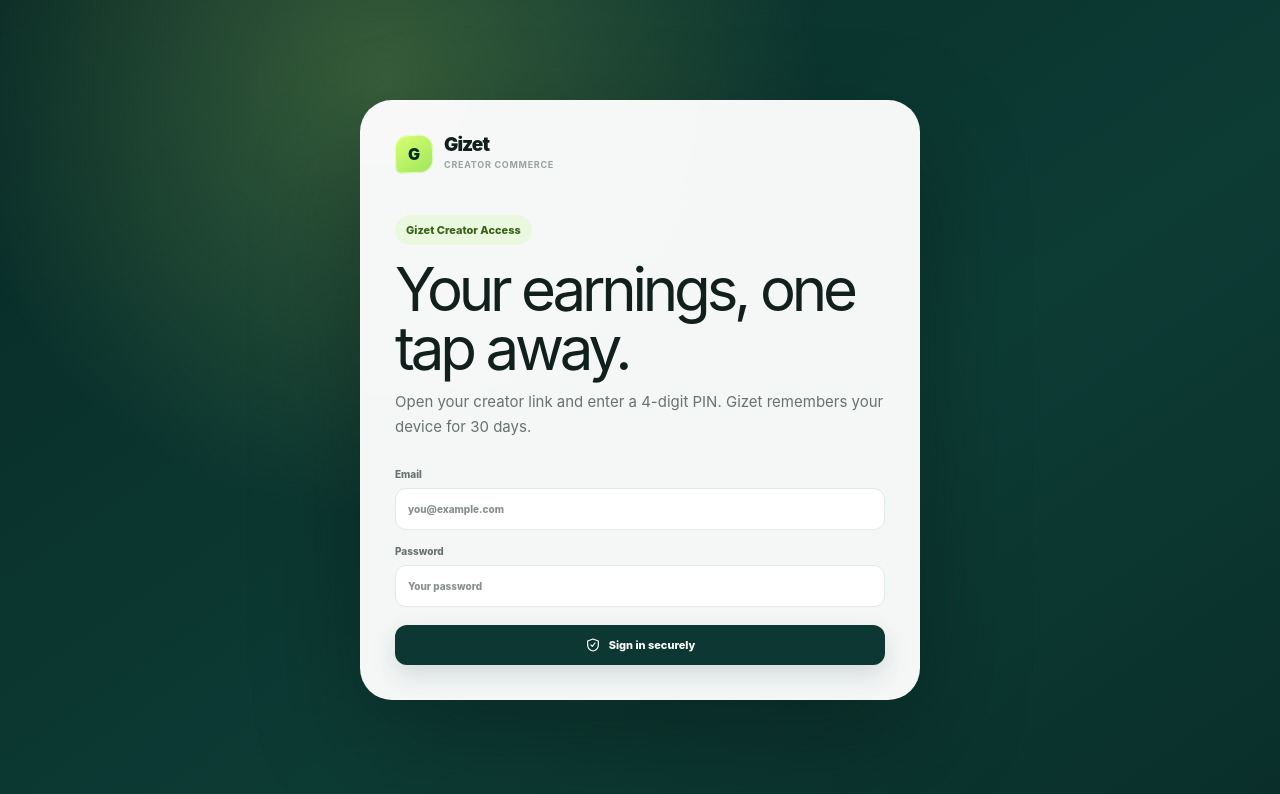
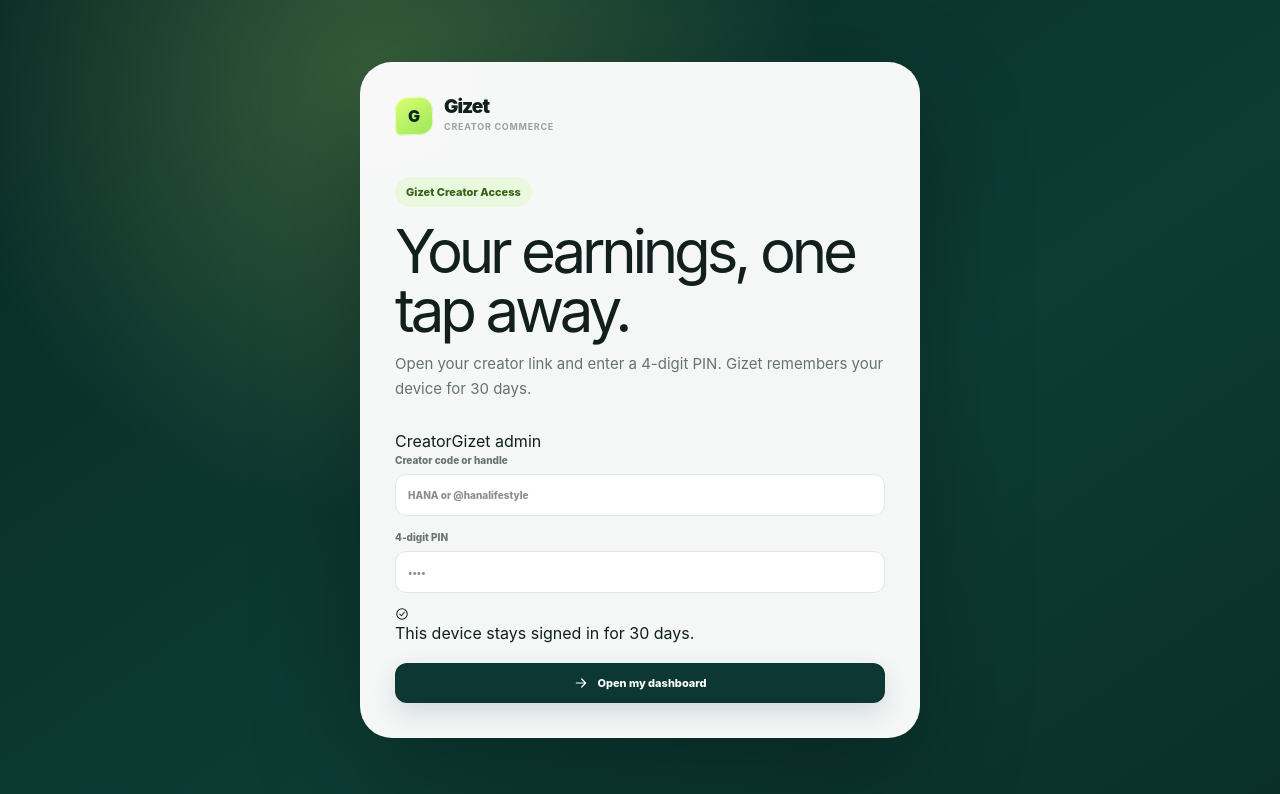
Before and after one commit to nahomalemu21/Gizet-Affiliate-, a Next.js app: page /login in a window 1280 px wide. Shown: the top 794 px of the page. Built offline with nearby package versions, Linux system fonts and the light colour scheme; no server answers.

Commit message:
Add creator code and PIN login UI

```diff
--- a/components/auth/LoginForm.tsx
+++ b/components/auth/LoginForm.tsx
@@ -7,6 +7,8 @@ import { Icon } from "@/components/Icons";
 export function LoginForm() {
   const router = useRouter();
   const params = useSearchParams();
+  const creatorFromLink = params.get("creator") || "";
+  const [mode, setMode] = useState<"creator" | "admin">("creator");
   const [error, setError] = useState("");
   const [loading, setLoading] = useState(false);
 
@@ -15,10 +17,13 @@ export function LoginForm() {
     setLoading(true);
     setError("");
     const form = new FormData(event.currentTarget);
+    const payload = mode === "creator"
+      ? { mode, code: form.get("code"), pin: form.get("pin") }
+      : { mode, email: form.get("email"), password: form.get("password") };
     const response = await fetch("/api/auth/login", {
       method: "POST",
       headers: { "Content-Type": "application/json" },
-      body: JSON.stringify({ email: form.get("email"), password: form.get("password") }),
+      body: JSON.stringify(payload),
     });
     const body = await response.json().catch(() => ({}));
     setLoading(false);
@@ -32,11 +37,23 @@ export function LoginForm() {
   }
 
   return (
-    <form className="login-form" onSubmit={submit}>
-      <label>Email<input name="email" type="email" autoComplete="email" required placeholder="you@example.com" /></label>
-      <label>Password<input name="password" type="password" autoComplete="current-password" required minLength={8} placeholder="Your password" /></label>
-      {error && <div className="form-error">{error}</div>}
-      <button className="btn-primary login-button" disabled={loading}><Icon name="shield" size={16}/>{loading ? "Signing in…" : "Sign in securely"}</button>
-    </form>
+    <div>
+      <div className="login-tabs" role="tablist" aria-label="Sign in type">
+        <button type="button" className={mode === "creator" ? "active" : ""} onClick={() => { setMode("creator"); setError(""); }}>Creator</button>
+        <button type="button" className={mode === "admin" ? "active" : ""} onClick={() => { setMode("admin"); setError(""); }}>Gizet admin</button>
+      </div>
+      <form className="login-form" onSubmit={submit} key={mode}>
+        {mode === "creator" ? <>
+          <label>Creator code or handle<input name="code" defaultValue={creatorFromLink} autoComplete="username" required placeholder="HANA or @hanalifestyle" /></label>
+          <label>4-digit PIN<input className="pin-input" name="pin" type="password" inputMode="numeric" autoComplete="one-time-code" pattern="[0-9]{4}" minLength={4} maxLength={4} required placeholder="••••" /></label>
+          <div className="remember-note"><Icon name="check" size={14}/> This device stays signed in for 30 days.</div>
+        </> : <>
+          <label>Email<input name="email" type="email" autoComplete="email" required placeholder="you@gizet.co" /></label>
+          <label>Password<input name="password" type="password" autoComplete="current-password" required minLength={8} placeholder="Your password" /></label>
+        </>}
+        {error && <div className="form-error">{error}</div>}
+        <button className="btn-primary login-button" disabled={loading}><Icon name={mode === "creator" ? "arrow" : "shield"} size={16}/>{loading ? "Signing in…" : mode === "creator" ? "Open my dashboard" : "Sign in securely"}</button>
+      </form>
+    </div>
   );
 }
```
